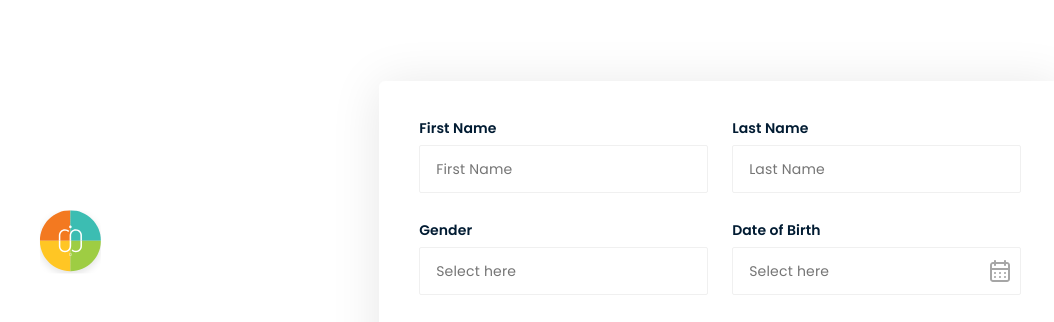
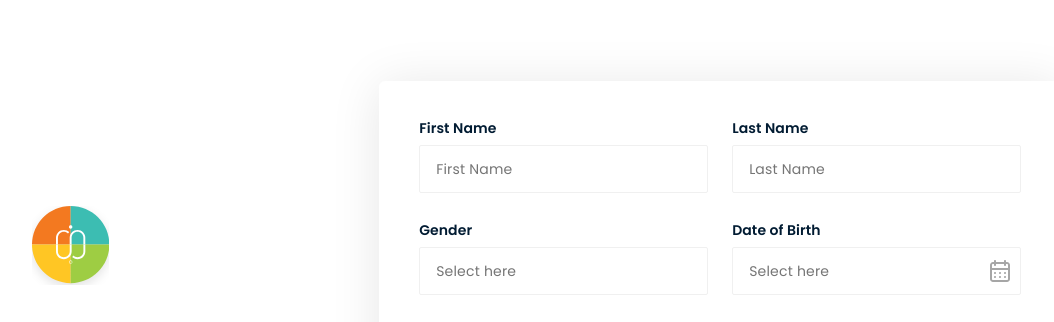
Before and after one commit to VictortheGreat7/web-development-training-assignment, a plain HTML site: page index.html in a window 1280 px wide. Shown: the top 322 px of the page, without its empty margins (108-1162 px from the left). Drawn offline with Linux system fonts and the light colour scheme.

Commit message:
More UI fixes

```diff
--- a/css/wdt.css
+++ b/css/wdt.css
@@ -1,3 +1,5 @@
+/* Global Styles */
+
 * {
     padding: 0;
 	margin: 0;
@@ -5,9 +7,11 @@
 }
 
 body{
-	min-height: 840px;
+	height: 100%;
 	width: 100%;
 }
+
+/* Page Layout */
 
 .wrapper{
 	position: relative;
@@ -20,6 +24,18 @@ body{
     padding-inline: 140px;
     gap: 120px;
 }
+
+.container {
+    width: fit-content;
+    height: fit-content;
+    border-radius: 6px;
+    background: #FFF;
+    box-shadow: 0px 4px 50px 0px hsla(224, 65%, 5%, 0.1);
+    padding: 40px;
+    font-family: 'Poppins', sans-serif;
+}
+
+/* Components */
 
 .plan {
     font-family: 'Lato', sans-serif;
@@ -64,16 +80,6 @@ body{
     display: none;
 }
 
-.container {
-    width: fit-content;
-    height: fit-content;
-    border-radius: 6px;
-    background: #FFF;
-    box-shadow: 0px 4px 50px 0px hsla(224, 65%, 5%, 0.1);
-    padding: 40px;
-    font-family: 'Poppins', sans-serif;
-}
-
 .row {
     display: grid;
     grid-template-columns: repeat(2, 1fr);
@@ -95,6 +101,8 @@ body{
         max-width: 500px;
     }
 }
+
+/* Form Elements */
 
 label {
     color: var(--Text-Headings, 	hsl(208, 96%, 10%));
@@ -175,7 +183,13 @@ button {
     line-height: normal;
     letter-spacing: 0.2px;
     cursor: pointer;
+
+    &:hover {
+        background: var(--CL-Green-Hover, hsla(174, 62%, 47%, 0.9));
+    }
 }
+
+/* Footer */
 
 footer {
     color: #000;
@@ -200,7 +214,12 @@ footer.smaller_screen {
     display: none;
 }
 
+/* Media Queries */
+
 @media(max-width:375.5px) {
+
+    /* Page Layout (for 375px screen) */
+
     .wrapper{
         flex-direction: column;
         gap: 24px;
@@ -217,6 +236,8 @@ footer.smaller_screen {
         padding-block-end: 30px;
         width: 100%;
     }
+
+    /* Components (for 375px screen) */
 
     .plan {
         padding-block-start: 0px;
@@ -257,6 +278,8 @@ footer.smaller_screen {
         max-width: 295px;
     }
 
+    /* Form Elements (for 375px screen) */
+
     label {
         display: flex;
         max-width: fit-content;
@@ -272,6 +295,8 @@ footer.smaller_screen {
         margin-block-end: 0;
     }
 
+    /* Footer (for 375px screen) */
+
     footer.bigger_screen {
         display: none;
     }
--- a/index.html
+++ b/index.html
@@ -13,13 +13,18 @@
     <title>Sign Up</title>
   </head>
   <body>
+
+    <!-- Main Content -->
+
     <div class="wrapper">
       <div class="plan">
+
+        <!-- Logo SVG -->
         <svg
           xmlns="http://www.w3.org/2000/svg"
-          width="98"
-          height="100"
-          viewBox="0 0 98 100"
+          width="77.33"
+          height="80"
+          viewBox="10 5 77.33 80"
           fill="none"
         >
           <g clip-path="url(#clip0_1_15)" filter="url(#filter0_d_1_15)">
@@ -133,6 +138,8 @@
             </clipPath>
           </defs>
         </svg>
+
+        <!-- Plan Name and Description -->
         <p class="plan_name">For Individuals</p>
         <p class="description">
           Start benefiting from the wellness experience. For companies looking
@@ -143,6 +150,8 @@
           everyone, everywhere.
         </p>
       </div>
+
+      <!-- Form -->
       <div class="container">
         <form action="post">
           <div class="row">
@@ -227,6 +236,8 @@
           </div>
           <button>Register</button>
         </form>
+
+        <!-- Footer -->
         <footer class="bigger_screen">
           By clicking Register, you agree to our&nbsp;<a href="">Terms of Use</a
           >&nbsp;and our&nbsp;<a href="">Privacy Policy</a>
```
